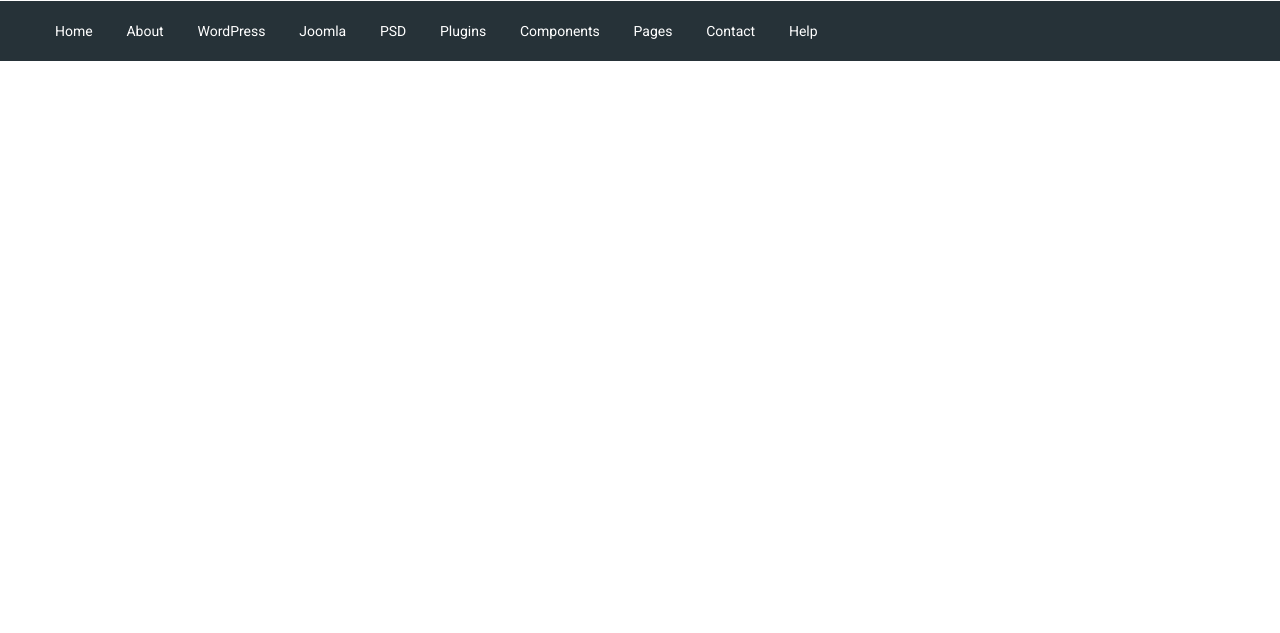
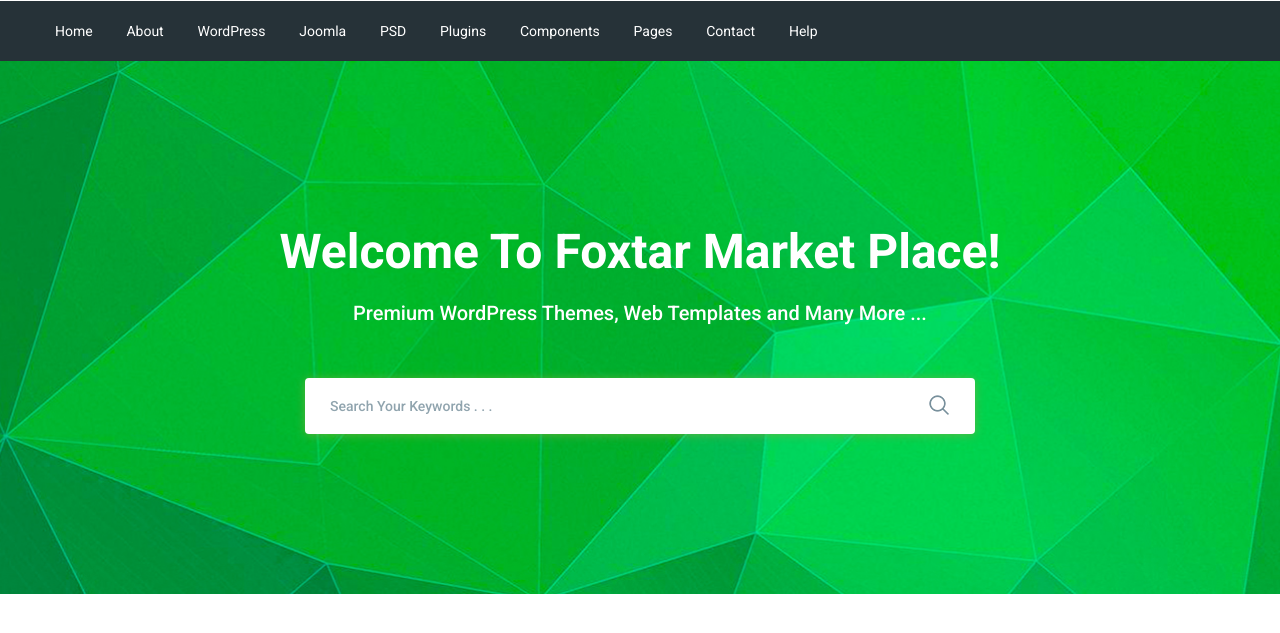
Before and after one commit to Reffed/moderno, a website: page app/index.html in a window 1280 px wide. Shown: the part 89-722 px from the top of the page. Drawn offline with nearby package versions, Linux system fonts and the light colour scheme; files that its build step writes are made by us from their sources.

Commit message:
added sarch section

```diff
--- a/app/index.html
+++ b/app/index.html
@@ -100,6 +100,28 @@
 
     </header>
 
+    <section class="search" style="background-image: url(../images/background-search.jpg);">
+        <div class="container">
+            <div class="search__inner">
+                <div class="search__inner-title">
+                    Welcome To Foxtar Market Place!
+                </div>
+                <div class="search__inner-text">
+                    Premium WordPress Themes, Web Templates and Many More ...
+                </div>
+
+                <div class="search__inner-form">
+                    <form>
+                        <input type="text" placeholder="Search Your Keywords . . ." required>
+                        <button type="submit">
+                            <img src="images/icons/search.png" alt="">
+                        </button>
+                    </form>
+                </div>
+            </div>
+        </div>
+    </section>
+
     <script src="https://ajax.googleapis.com/ajax/libs/jquery/3.6.0/jquery.min.js"></script>
     <script src="js/libs.min.js"></script>
     <script src="js/main.min.js"></script>
--- a/app/scss/style.scss
+++ b/app/scss/style.scss
@@ -59,4 +59,57 @@
         color: #fff;
         font-size: 14px;
     }
+}.search{
+
+    background-repeat: no-repeat;
+    background-size: cover;
+    background-position: center;
+    min-height: 533px;
 }
+
+.search__inner{
+    padding: 155px 0 135px;
+    color: #fff;
+    text-align: center;
+    &-title{
+        margin-bottom: 10px;
+        font-size: 48px;
+        font-weight: 700;
+        line-height: 72px;
+    }
+    &-text{
+        margin-bottom: 50px;
+        font-size: 20px;
+        font-weight: 500;
+        line-height: 30px;
+    }
+    &-form{
+        max-width: 670px;
+        margin: 0 auto;
+        position: relative;
+        input{
+            display: block;
+            width: 100%;
+            box-shadow: 0px 1px 10px 0px rgba(124, 178, 64, 0.75);
+            border-radius: 4px;
+            height: 56px;
+            border: none;
+            font-size: 14px;
+            font-weight: 500;
+            padding-left: 25px;
+            padding-right: 60px;
+            &::placeholder{
+                color: #90a4ae;
+                font-weight: 500;
+            }
+
+        }
+        button{
+            position: absolute;
+            border: none;
+            background-color: transparent;
+            right: 20px;
+            top: 16px;
+        }
+    }
+}
```
Also changed, not shown: app/images/background-search.jpg (added), app/images/icons/search.png (added).
